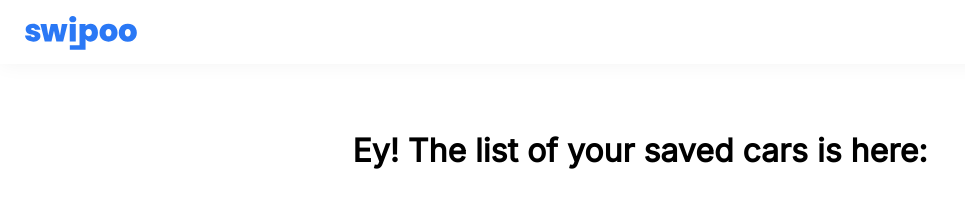
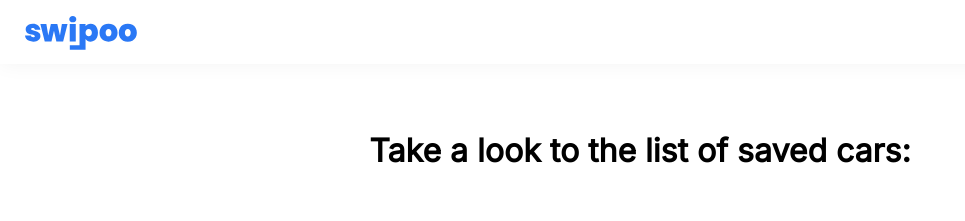
Before and after one commit to manuelaperezsimon/swipoo, a React (Create React App) app: page /cars in a window 1280 px wide. Shown: the top 221 px of the page, without its empty margins (0-965 px from the left). Built offline with nearby package versions, Linux system fonts and the light colour scheme; no server answers.

Commit message:
Added style to heading in CarsList and changed title in Page

```diff
--- a/src/components/CarsList/CarsListStyled.ts
+++ b/src/components/CarsList/CarsListStyled.ts
@@ -11,6 +11,10 @@ const CarsListStyled = styled.section`
     flex-direction: column;
     gap: 5.5rem;
     padding: 0;
+  }
+
+  .list__heading--empty {
+    color: ${(props) => props.theme.primaryColor};
   }
 
   @media (min-width: 900px) {
--- a/src/pages/CarsListPage/CarsListPage.tsx
+++ b/src/pages/CarsListPage/CarsListPage.tsx
@@ -15,7 +15,7 @@ const CarsListPage = (): JSX.Element => {
       <Header />
       <CarsListPageStyle>
         <h2 className="section__heading">
-          Ey! The list of your saved cars is here:
+          Take a look to the list of saved cars:
         </h2>
         <CarsList />
         <Button
```
